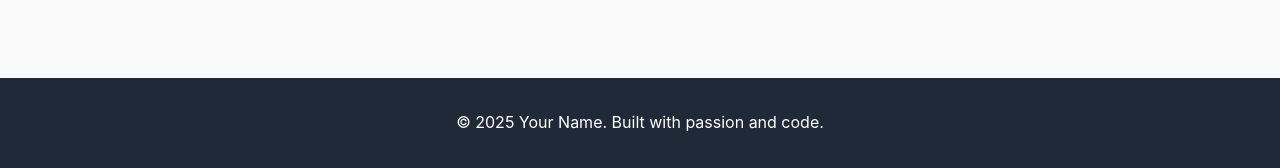
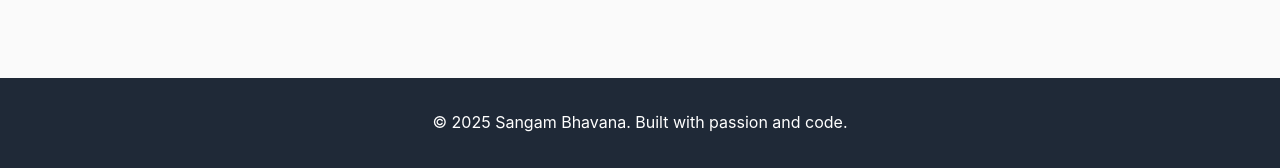
Before and after one commit to bhavana-77777/bhavana-77777.github.io, a plain HTML site: page index.html in a window 1280 px wide. Shown: the part 3376-3544 px from the top of the page. Drawn offline with Linux system fonts and the light colour scheme.

Commit message:
Update index.html

```diff
--- a/index.html
+++ b/index.html
@@ -622,7 +622,7 @@
     <!-- Footer -->
     <footer>
         <div class="container">
-            <p>&copy; 2025 Your Name. Built with passion and code.</p>
+            <p>&copy; 2025 Sangam Bhavana. Built with passion and code.</p>
         </div>
     </footer>
 
```
